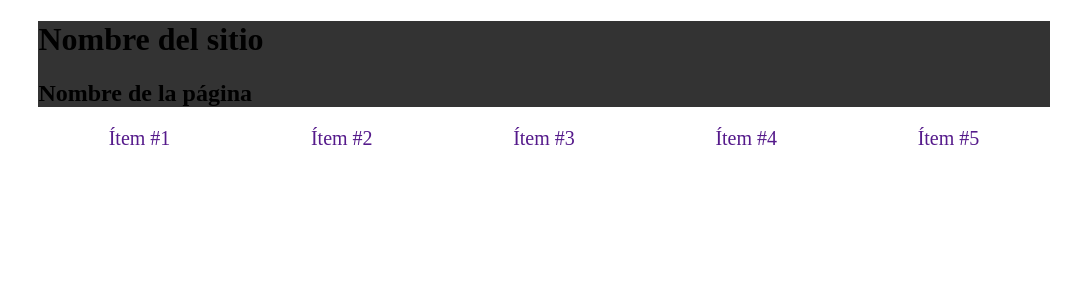
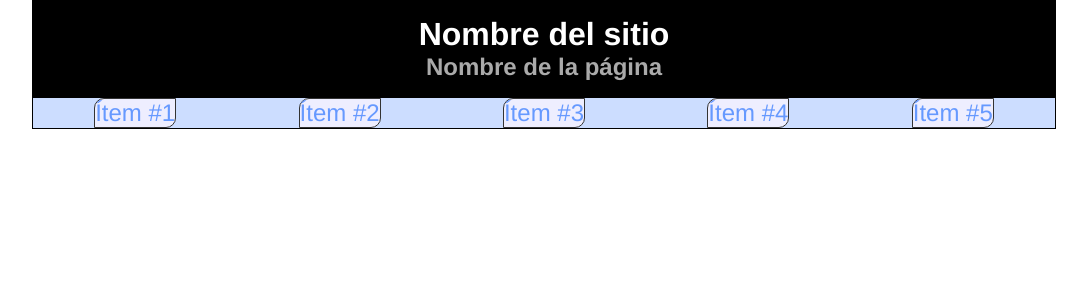
Before and after one commit to dmu029018/mvc, a PHP site: page /App/assets/view/base.template.php in a window 1280 px wide. Shown: the top 300 px of the page, without its empty margins (96-1183 px from the left). Run offline with PHP 8.4, Linux system fonts and the light colour scheme.

Commit message:
Edición de estilos de barra de navegación

```diff
--- a/App/assets/view/base.template.php
+++ b/App/assets/view/base.template.php
@@ -10,6 +10,18 @@ and open the template in the editor.
         <title></title>
         <style>
             /*Introduce tus estilos aquí*/
+            *
+            {
+                margin:0;
+                padding:0;
+            }
+
+            body
+            {
+                font-family: helvetica;
+                font-size:16px;
+            }
+
             #container
             {
                 width:80%;
@@ -18,20 +30,50 @@ and open the template in the editor.
 
             #header
             {
-                background:#333;
+                padding:1em;
+                background:#000;
+                color:#fff;
+            }
+
+            #header>hgroup
+            {
+                text-align:center;
+            }
+
+            #header>hgroup>h1
+            {
+
+            }
+
+            #header>hgroup>h2
+            {
+                color:#aaa;
             }
 
             #navigation
             {
                 display:flex;
                 justify-content:space-around;
-                font-size:1.25rem;
+                font-size:1.5rem;
+                background: #cdf;
+                border:1px solid #000;
             }
 
             #navigation>a
             {
                 text-decoration:none;
+                color: #69f;
+                border: 1px solid #333;
+                border-radius: 10px 0px 10px 0px;
+                background:#eef;
             }
+
+            #navigation>a:hover
+            {
+                color:#6f9;
+            }
+
+
 
         </style>
     </head>
```
